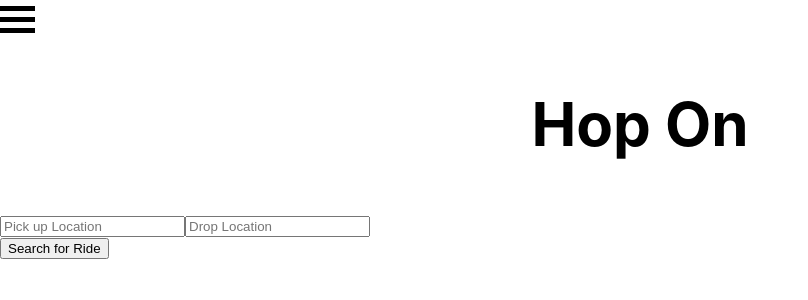
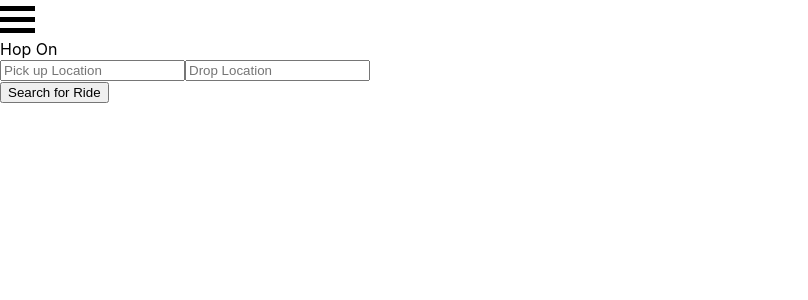
Before and after one commit to varunprabhakaran22/Hop-On, a React (Create React App) app in the folder public/: page /takearide in a window 1280 px wide. Shown: the top 300 px of the page, without its empty margins (0-808 px from the left). Built offline with nearby package versions, Linux system fonts and the light colour scheme.

Commit message:
creating the menu to the header

```diff
--- a/public/src/components/TakeARide.js
+++ b/public/src/components/TakeARide.js
@@ -11,12 +11,14 @@ class TakeARide extends Component{
         return(
             <div className = "main">
                 <div className = "header" >
-                    <div>
+                    <div className = "menu-header">
                         <div className = "menu"> </div>
                         <div className = "menu"></div>
                         <div className = "menu" ></div>
                     </div>
-                    <h1 className = "app-name"> Hop On </h1>
+                    <div className = "title">
+                        Hop On
+                    </div>
                 </div>
 
                     <input type="text" className = "pick-up" placeholder = "Pick up Location" />
```
